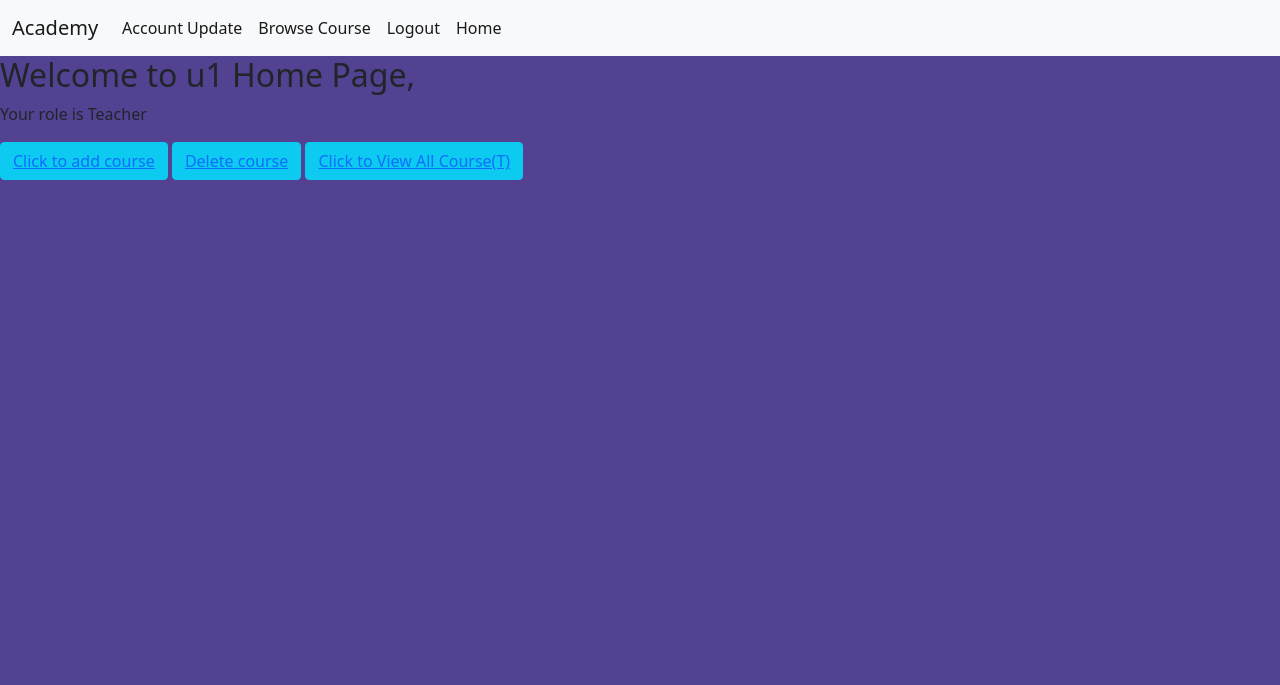
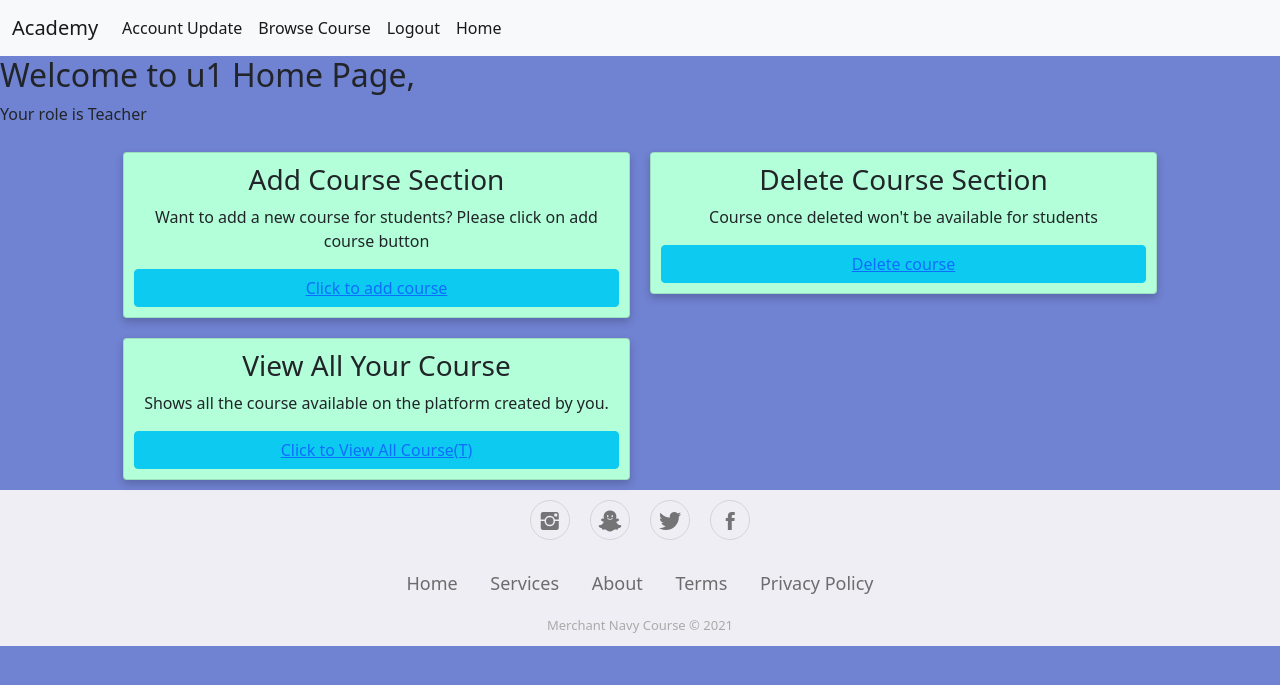
Before and after one commit to satishkr39/Academy_Management, a Flask app: page /welcome in a window 1280 px wide. Shown: the top 685 px of the page. Run offline with Flask 2, Linux system fonts and the light colour scheme; a user stored in the database is signed in.

Commit message:
adding styles to pages

```diff
--- a/project/static/styles/mainpage.css
+++ b/project/static/styles/mainpage.css
@@ -1,5 +1,5 @@
 body {
-    background-color: #534292;
+    background-color: #7082d2;
 }
 
 .custom {
@@ -217,3 +217,106 @@ label_c {
   max-width: 100%;
   height: 500px;
 }
+
+/* FOOTER BASIC */
+.footer-basic {
+  padding:10px 2px;
+  background-color:#efeef4;
+  color:#4b4c4d;
+  width: 100%;
+
+}
+
+.footer-basic ul {
+  padding:0;
+  list-style:none;
+  text-align:center;
+  font-size:18px;
+  line-height:1.6;
+  margin-bottom:0;
+}
+
+.footer-basic li {
+  padding:4px 10px;
+}
+
+.footer-basic ul a {
+  color:inherit;
+  text-decoration:none;
+  opacity:0.8;
+}
+
+.footer-basic ul a:hover {
+  opacity:1;
+}
+
+.footer-basic .social {
+  text-align:center;
+  padding-bottom:25px;
+}
+
+.footer-basic .social > a {
+  font-size:24px;
+  width:40px;
+  height:40px;
+  line-height:40px;
+  display:inline-block;
+  text-align:center;
+  border-radius:50%;
+  border:1px solid #ccc;
+  margin:0 8px;
+  color:inherit;
+  opacity:0.75;
+}
+
+.footer-basic .social > a:hover {
+  opacity:0.9;
+}
+
+.footer-basic .copyright {
+  margin-top:15px;
+  text-align:center;
+  font-size:13px;
+  color:#aaa;
+  margin-bottom:0;
+}
+
+
+/* WELCOME PAGE CARDS CSS */
+* {
+  box-sizing: border-box;
+}
+
+/* Float four columns side by side */
+.column {
+  float: left;
+  width: 50%;
+  padding: 10px 10px;
+}
+
+/* Remove extra left and right margins, due to padding */
+.row {margin: 0 -5px;}
+
+/* Clear floats after the columns */
+.row:after {
+  content: "";
+  display: table;
+  clear: both;
+}
+
+/* Responsive columns */
+@media screen and (max-width: 600px) {
+  .column {
+    width: 100%;
+    display: block;
+    margin-bottom: 20px;
+  }
+}
+
+/* Style the counter cards */
+.card {
+  box-shadow: 0 4px 8px 0 rgba(0, 0, 0, 0.2);
+  padding: 10px;
+  text-align: center;
+  background-color: #b3ffd9;
+}
--- a/project/templates/base.html
+++ b/project/templates/base.html
@@ -11,6 +11,7 @@
             integrity="sha384-MrcW6ZMFYlzcLA8Nl+NtUVF0sA7MsXsP1UyJoMp4YLEuNSfAP+JcXn/tWtIaxVXM"
             crossorigin="anonymous"></script>
     <link rel="stylesheet" type="text/css" href="{{ url_for('static',filename='styles/mainpage.css') }}">
+    <link rel="stylesheet" href="https://cdnjs.cloudflare.com/ajax/libs/ionicons/2.0.1/css/ionicons.min.css">
 </head>
 <body>
 
@@ -27,14 +28,15 @@
                 {% if current_user.is_authenticated %}
 
                 <li class="nav-item">
-                    <a class="nav-link active" aria-current="page" href="{{ url_for('user.update') }}">Account Update</a>
+                    <a class="nav-link active" aria-current="page" href="{{ url_for('user.update') }}">Account
+                        Update</a>
                 </li>
 
                 <li class="nav-item">
                     <a class="nav-link active" aria-current="page" href="#">Browse Course</a>
                 </li>
 
-                 <li class="nav-item">
+                <li class="nav-item">
                     <a class="nav-link active" aria-current="page" href="{{ url_for('user.logout') }}">Logout</a>
                 </li>
 
@@ -44,7 +46,7 @@
 
                 {% else %}
 
-                 <li class="nav-item">
+                <li class="nav-item">
                     <a class="nav-link active" aria-current="page" href="{{ url_for('user.register') }}">Register</a>
                 </li>
 
@@ -56,9 +58,28 @@
         </div>
     </div>
 </nav>
-
 {% block content %}
 
 {% endblock %}
+
+<!--- footer section -->
+<div class="footer-basic">
+    <footer>
+        <div class="social">
+            <a href="#"><i class="icon ion-social-instagram"></i></a>
+            <a href="#"><i class="icon ion-social-snapchat"></i></a>
+            <a href="#"><i class="icon ion-social-twitter"></i></a>
+            <a href="#"><i class="icon ion-social-facebook"></i></a>
+        </div>
+        <ul class="list-inline">
+            <li class="list-inline-item"><a href="#">Home</a></li>
+            <li class="list-inline-item"><a href="#">Services</a></li>
+            <li class="list-inline-item"><a href="#">About</a></li>
+            <li class="list-inline-item"><a href="#">Terms</a></li>
+            <li class="list-inline-item"><a href="#">Privacy Policy</a></li>
+        </ul>
+        <p class="copyright">Merchant Navy Course © 2021</p>
+    </footer>
+</div>
 </body>
 </html>
--- a/project/templates/welcome.html
+++ b/project/templates/welcome.html
@@ -6,22 +6,63 @@
     <title>{% block title %}Welcome{% endblock %}Welcome Page</title>
 </head>
 <body>
-  {% block content %}
-    <h2> Welcome to {{ username }}  Home Page,</h2>
-    <p> Your role is {{ role }}</p>
+{% block content %}
+<h2> Welcome to {{ username }} Home Page,</h2>
+<p> Your role is {{ role }}</p>
+<!-- CARD STYLING -->
+<div class="container mx-auto flex px-5 py-24 items-center justify-center flex-col">
+    <div class="row">
+        {% if role =='Teacher' %}
+        <div class="column">
+            <div class="card">
+                <h3>Add Course Section</h3>
+                <p>Want to add a new course for students? Please click on add course button</p>
+                <button type="button" class="btn btn-info"><a href="{{ url_for('course.add_course') }}"> Click to add
+                    course </a>
+                </button>
+            </div>
+        </div>
 
-    {% if role =='Teacher' %}
-        <button type="button" class="btn btn-info"><a href="{{ url_for('course.add_course') }}"> Click to add course </a> </button>
+        <div class="column">
+            <div class="card">
+                <h3>Delete Course Section</h3>
+                <p>Course once deleted won't be available for students</p>
+                <button type="button" class="btn btn-info"><a href="{{ url_for('course.delete_course') }}"> Delete
+                    course </a></button>
+            </div>
+        </div>
 
-        <button type="button" class="btn btn-info"><a href="{{ url_for('course.delete_course') }}"> Delete course </a> </button>
-
-        <button type="button" class="btn btn-info"><a href="{{ url_for('course.view_course') }}"> Click to View All Course(T) </a> </button>
-    {% else %}
-        <button type="button" class="btn btn-info"><a href="{{ url_for('student.student_view_course') }}"> Click to Enroll In Course </a> </button>
-
-        <button type="button" class="btn btn-info"><a href="{{ url_for('student.view_enrolled_course') }}"> Click to View Enrolled Course </a> </button>
-    {% endif %}
-
-  {% endblock %}
+        <div class="column">
+            <div class="card">
+                <h3>View All Your Course</h3>
+                <p>Shows all the course available on the platform created by you.</p>
+                <button type="button" class="btn btn-info"><a href="{{ url_for('course.view_course') }}"> Click to View
+                    All
+                    Course(T) </a></button>
+            </div>
+        </div>
+        {% else %}
+        <div class="column">
+            <div class="card">
+                <h3>Enroll Course</h3>
+                <p>Want to Enroll in new course? Go Ahead and Start your learning journey</p>
+                <button type="button" class="btn btn-info"><a href="{{ url_for('student.student_view_course') }}"> Click
+                    to
+                    Enroll In
+                    Course </a></button>
+            </div>
+        </div>
+        <div class="column">
+            <div class="card">
+                <h3>View Enrolled Courses</h3>
+                <p>View your learning journey</p>
+                <button type="button" class="btn btn-info"><a href="{{ url_for('student.view_enrolled_course') }}">
+                    Click to View Enrolled Course </a></button>
+            </div>
+        </div>
+        {% endif %}
+    </div>
+</div>
+{% endblock %}
 </body>
 </html>
--- a/project/users/views.py
+++ b/project/users/views.py
@@ -1,6 +1,6 @@
 from project import app, db
 from project.models import User
-from flask import Blueprint, flash, render_template, url_for, redirect, request, abort
+from flask import Blueprint, flash, render_template, url_for, redirect, request, abort, session
 from project.users.forms import RegisterForm, LoginForm, UpdateUserForm
 from flask_login import login_user, logout_user, login_required, current_user
 from werkzeug.security import generate_password_hash
@@ -43,6 +43,7 @@ def login():
         user = User.query.filter_by(username=username).first()
         if user is not None and user.validate_password(password):
             login_user(user)
+            session.permanent = True
             print("Logged IN")
             role = user.role  # sending the role to welcome page
             return render_template('welcome.html', role=role)
```
Also changed, not shown: project/data.sqlite.
